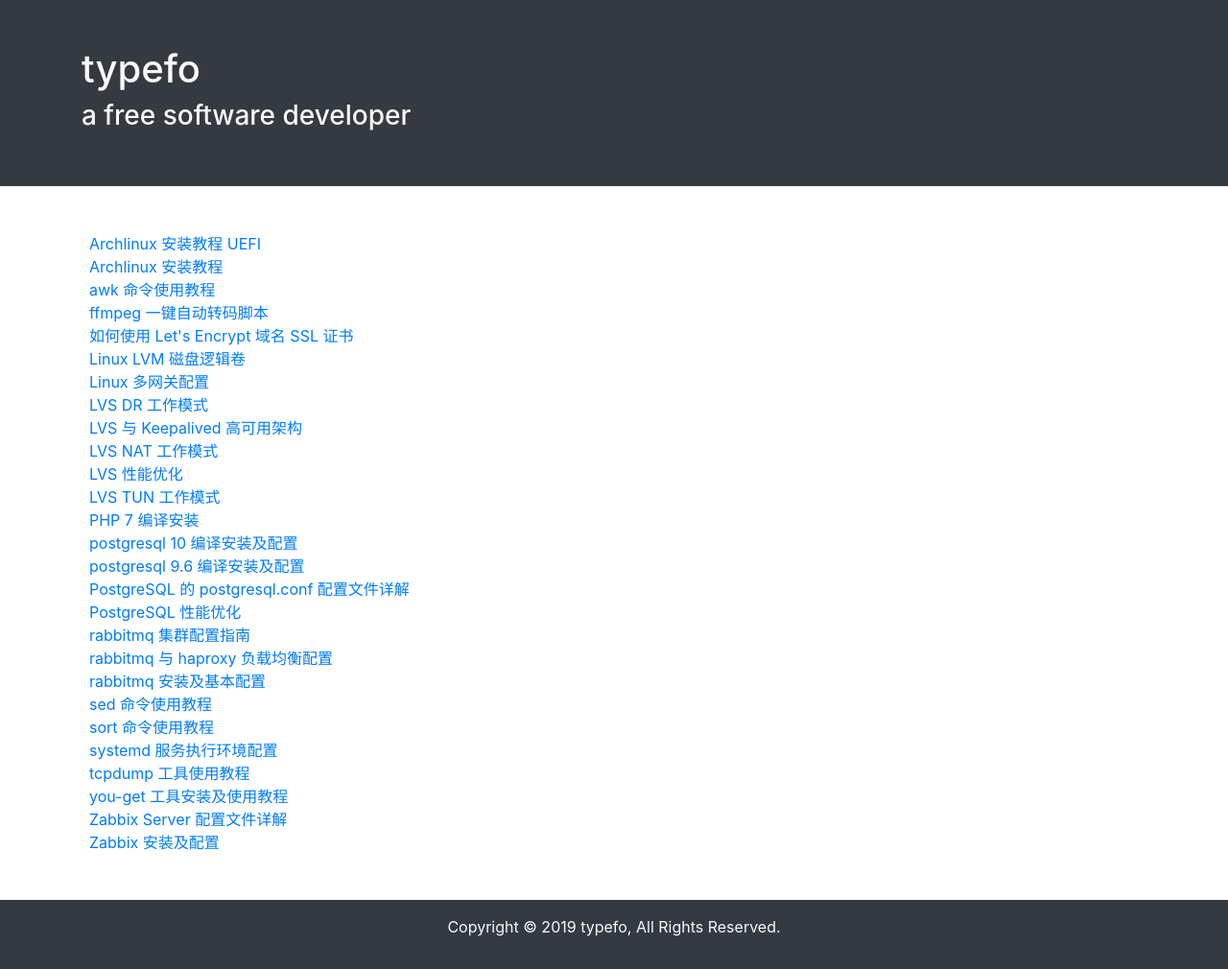
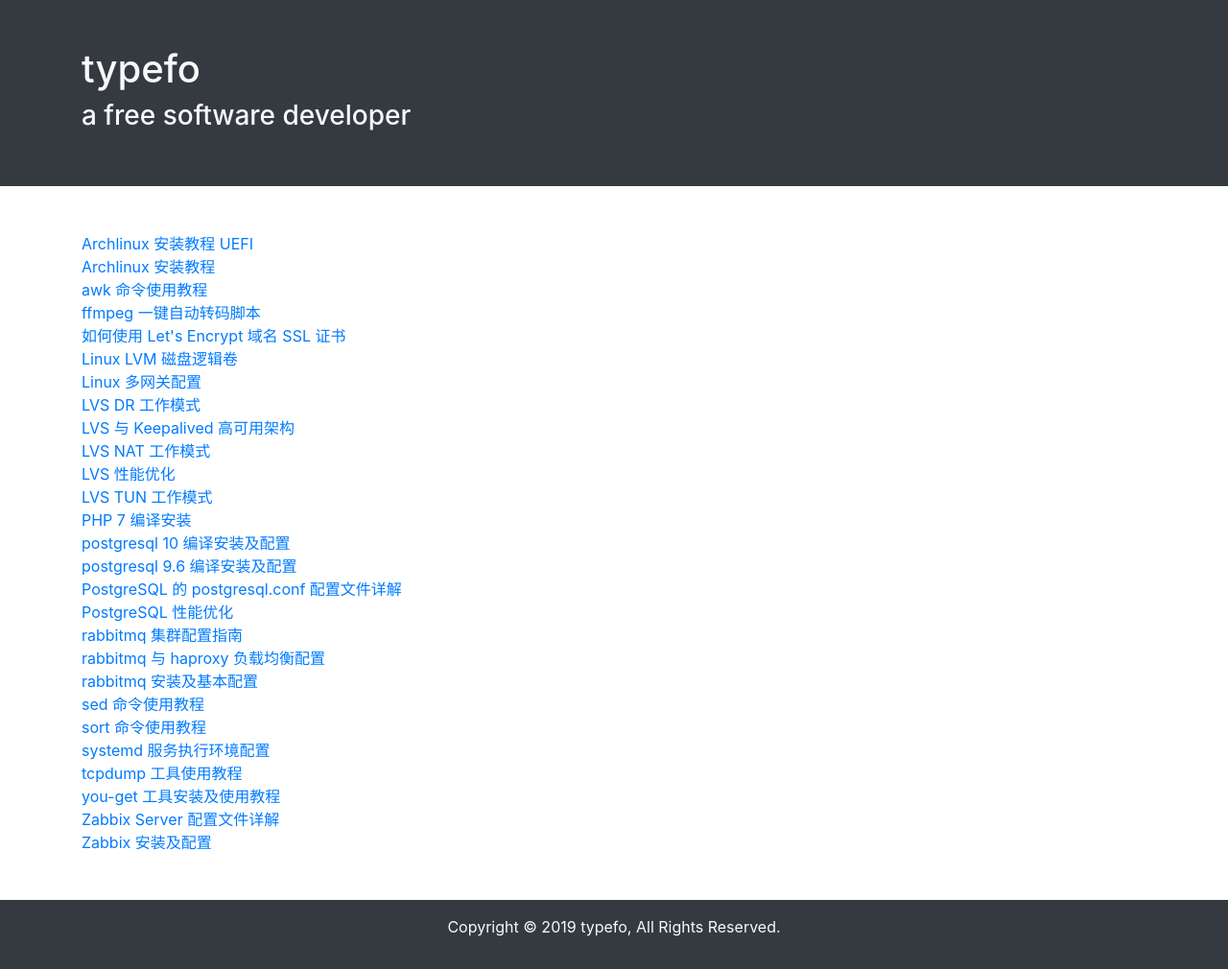
Before and after one commit to ehsud/blog, a Jekyll site: the page built from index.md, in a window 1280 px wide. Shown: the whole page at 96% size. Built offline with Jekyll 4.4.1, drawn with Linux system fonts in a browser that asks for light colours.

Commit message:
updated some files

```diff
--- a/assets/css/style.css
+++ b/assets/css/style.css
@@ -18,7 +18,7 @@ body {
 }
 
 ul {
-    margin-inline-start: -2rem;
+    padding-inline-start: 0px;
 }
 
 li {
```
